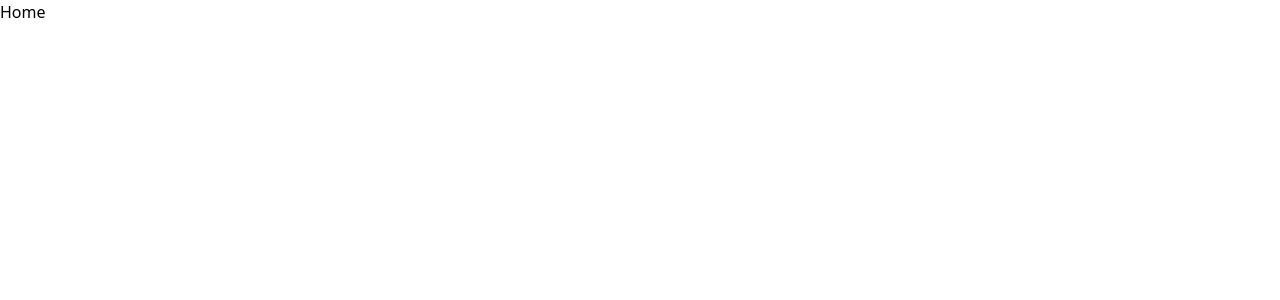
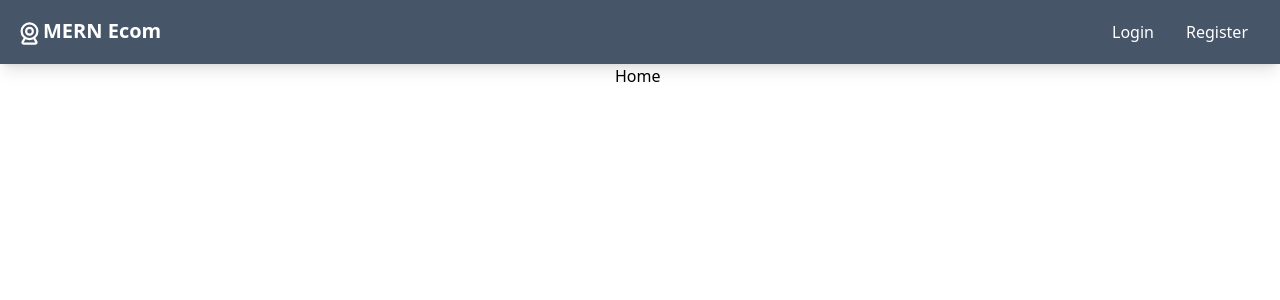
Before and after one commit to Abhi-arch246/ecom-latest, a React (Vite) app in the folder frontend/: page / in a window 1280 px wide. Shown: the top 300 px of the page. Built offline with nearby package versions, Linux system fonts and the light colour scheme.

Commit message:
Navbar completed

```diff
--- a/frontend/package.json
+++ b/frontend/package.json
@@ -12,6 +12,7 @@
   "dependencies": {
     "react": "^18.2.0",
     "react-dom": "^18.2.0",
+    "react-icons": "^4.10.1",
     "react-router-dom": "^6.14.2"
   },
   "devDependencies": {
--- a/frontend/src/App.jsx
+++ b/frontend/src/App.jsx
@@ -2,10 +2,12 @@ import { BrowserRouter as Router, Route, Routes } from "react-router-dom";
 import Home from "./pages/Home";
 import Register from "./pages/Register";
 import Login from "./pages/Login";
+import Header from "./components/Header";
 
 function App() {
   return (
     <Router>
+      <Header />
       <Routes>
         <Route path="/" element={<Home />} />
         <Route path="/login" element={<Login />} />
--- /dev/null
+++ b/frontend/src/components/Header.jsx
@@ -0,0 +1,59 @@
+import React, { useState } from "react";
+import { TbDeviceComputerCamera } from "react-icons/tb";
+import { AiFillCloseCircle } from "react-icons/ai";
+import { CgMenuRightAlt } from "react-icons/cg";
+import { Link } from "react-router-dom";
+
+function Header() {
+  const [nav, setNav] = useState(false);
+
+  const handleNav = () => {
+    setNav(!nav);
+  };
+
+  return (
+    <>
+      <div className="flex justify-between bg-slate-600 text-white w-full px-4 h-16 items-center shadow-lg">
+        <div className="w-full">
+          <Link className="text-xl font-bold" to="/">
+            <span>
+              <TbDeviceComputerCamera className="inline" size={27} />
+            </span>
+            MERN Ecom
+          </Link>
+        </div>
+
+        <ul className="hidden md:flex">
+          <Link className="px-4" to="/login">
+            Login
+          </Link>
+          <Link className="px-4" to="/register">
+            Register
+          </Link>
+        </ul>
+        <div onClick={handleNav} className="block md:hidden">
+          {nav ? <AiFillCloseCircle size={25} /> : <CgMenuRightAlt size={25} />}
+        </div>
+        <div
+          className={
+            nav
+              ? "fixed left-0 top-12 z-10 bg-slate-600 border-b-2 text-white w-full h-32 p-4 shadow-lg ease-in-out"
+              : "hidden"
+          }
+        >
+          <ul className="">
+            <Link className="block border-b-2 p-2" to="/login">
+              Login
+            </Link>
+
+            <Link className="block border-b-2 p-2" to="/register">
+              Register
+            </Link>
+          </ul>
+        </div>
+      </div>
+    </>
+  );
+}
+
+export default Header;
--- a/frontend/src/index.css
+++ b/frontend/src/index.css
@@ -1,3 +1,16 @@
 @tailwind base;
 @tailwind components;
 @tailwind utilities;
+
+
+*{
+    box-sizing: border-box;
+    margin: 0;
+    padding: 0;
+}
+
+.container{
+    max-width: 110px;
+    margin: 0 auto;
+    padding: 0 30px;
+}
--- a/frontend/src/pages/Home.jsx
+++ b/frontend/src/pages/Home.jsx
@@ -1,7 +1,11 @@
 import React from "react";
 
 function Home() {
-  return <div>Home</div>;
+  return (
+    <>
+      <div className="container">Home</div>
+    </>
+  );
 }
 
 export default Home;
--- a/frontend/src/pages/Login.jsx
+++ b/frontend/src/pages/Login.jsx
@@ -1,7 +1,11 @@
 import React from "react";
 
 function Login() {
-  return <div>Login</div>;
+  return (
+    <>
+      <div className="container">Login</div>
+    </>
+  );
 }
 
 export default Login;
```
Also changed, not shown: frontend/src/components/Footer.jsx (added), 1 other file (tests, documents, lock files or other folders).
